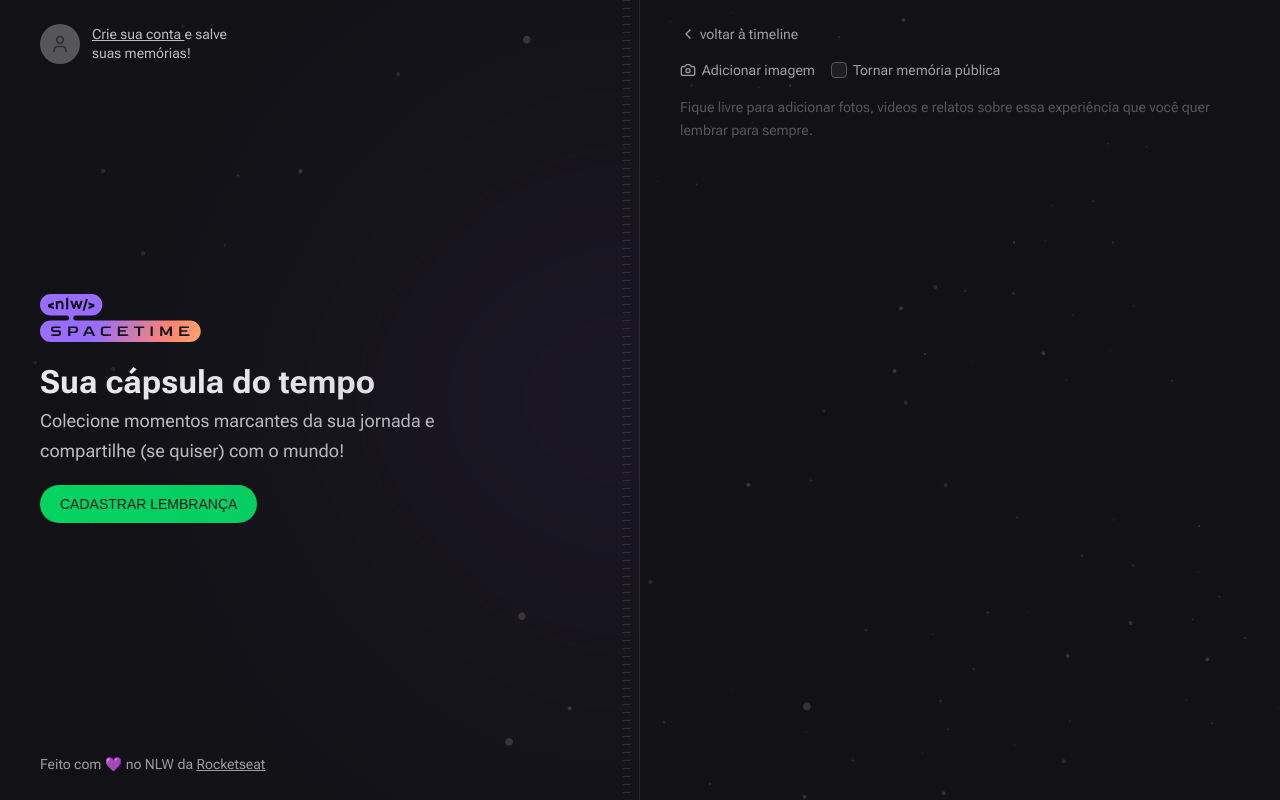
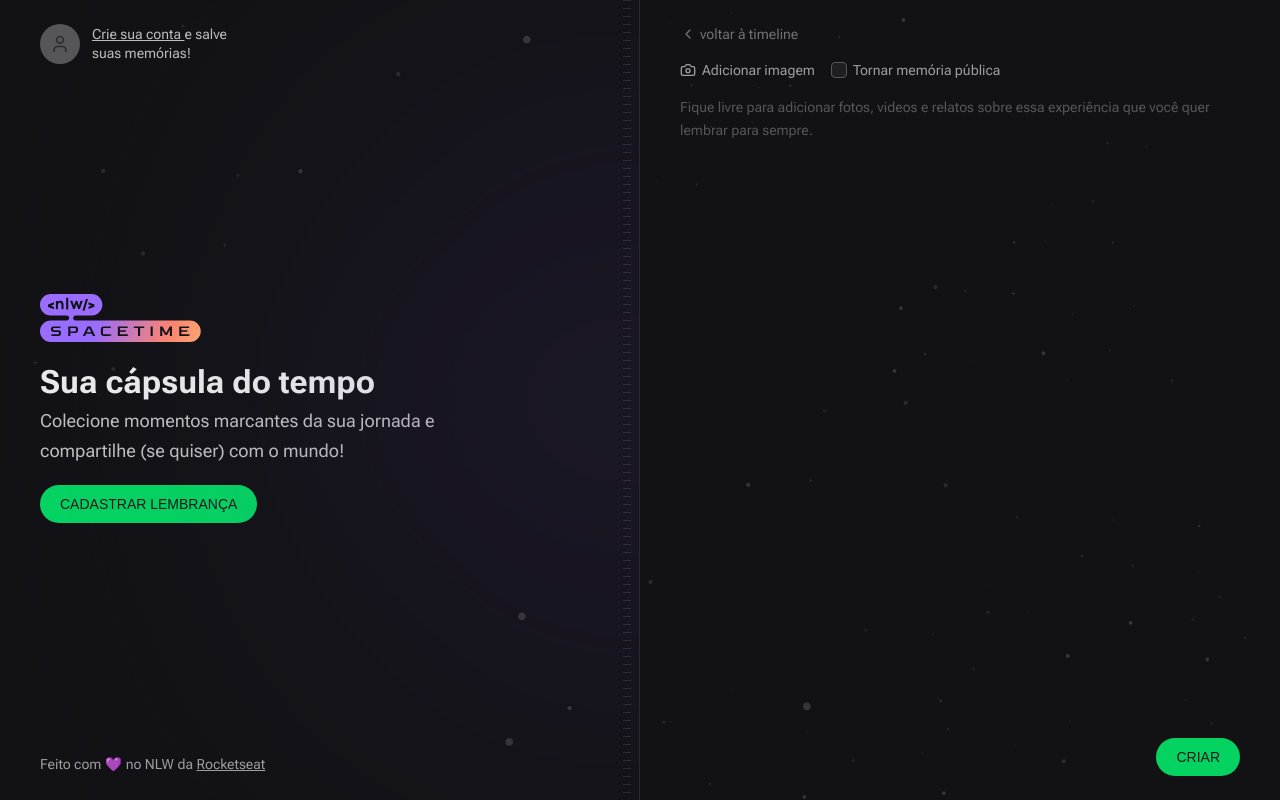
Before and after one commit to LucasLuccaCode/spacetime-next, a Next.js app: page /memories/new in a window 1280 px wide. Built offline with nearby package versions, Linux system fonts and the light colour scheme; no server answers; a web font is replaced by a local one.

Commit message:
feat: implement memory creation

```diff
--- a/package.json
+++ b/package.json
@@ -17,6 +17,7 @@
     "axios": "^1.4.0",
     "eslint": "8.40.0",
     "eslint-config-next": "13.4.2",
+    "js-cookie": "^3.0.5",
     "jwt-decode": "^3.1.2",
     "lucide-react": "^0.219.0",
     "next": "13.4.2",
@@ -28,6 +29,7 @@
   },
   "devDependencies": {
     "@rocketseat/eslint-config": "^1.2.0",
+    "@types/js-cookie": "^3.0.3",
     "prettier-plugin-tailwindcss": "^0.3.0"
   }
 }
--- a/src/app/memories/new/page.tsx
+++ b/src/app/memories/new/page.tsx
@@ -1,51 +1,21 @@
-import { MediaPicker } from '@/components/MediaPicker'
-import { Camera, ChevronLeft } from 'lucide-react'
 import Link from 'next/link'
+
+import { ChevronLeft } from 'lucide-react'
+
+import { NewMemoryForm } from '@/components/NewMemoryForm'
 
 export default function NewMemory() {
   return (
     <div className="flex flex-1 flex-col gap-4">
       <Link
         href="/"
-        className="flex items-center gap-1 text-sm text-gray-200 hover:text-gray-100"
+        className="flex items-center gap-1 text-sm text-gray-300 hover:text-gray-200"
       >
         <ChevronLeft className="h-4 w-4" />
         voltar à timeline
       </Link>
 
-      <form className="flex flex-1 flex-col gap-2">
-        <div className="flex items-center gap-4">
-          <label
-            htmlFor="media"
-            className="flex cursor-pointer items-center gap-1.5 text-sm text-gray-200 hover:text-gray-100"
-          >
-            <Camera className="h-4 w-4" />
-            Adicionar imagem
-          </label>
-
-          <label
-            htmlFor="isPublic"
-            className="flex  items-center gap-1.5 text-sm text-gray-200 hover:text-gray-100"
-          >
-            <input
-              type="checkbox"
-              name="isPublic"
-              id="isPublic"
-              className="h-4 w-4 rounded border-gray-400 bg-gray-700 text-purple-500"
-            />
-            Tornar memória pública
-          </label>
-        </div>
-
-        <MediaPicker />
-
-        <textarea
-          name="content"
-          spellCheck={false}
-          className="w-full flex-1 resize-none rounded border-0 bg-transparent p-0 text-sm leading-relaxed text-gray-50 placeholder:text-gray-400 focus:ring-0"
-          placeholder="Fique livre para adicionar fotos, videos e relatos sobre essa experiência que você quer lembrar para sempre."
-        />
-      </form>
+      <NewMemoryForm />
     </div>
   )
 }
--- a/src/components/EmptyMemories.tsx
+++ b/src/components/EmptyMemories.tsx
@@ -5,7 +5,7 @@
         Você ainda não criou nenhuma lembrança, comece a{' '}
         <a href="#" className="hover:text-gray-50">
           criar agora
-        </a>{' '}
+        </a>
       </p>
     </div>
   )
--- a/src/components/MediaPicker.tsx
+++ b/src/components/MediaPicker.tsx
@@ -22,8 +22,8 @@
       <input
         onChange={handleMediaSelected}
         type="file"
-        name="media"
-        id="media"
+        name="coverUrl"
+        id="coverUrl"
         className="invisible h-0 w-0"
       />
 
--- /dev/null
+++ b/src/components/NewMemoryForm.tsx
@@ -0,0 +1,92 @@
+'use client'
+
+import { FormEvent } from 'react'
+import { useRouter } from 'next/navigation'
+import Cookie from 'js-cookie'
+
+import { Camera } from 'lucide-react'
+
+import { api } from '@/lib/api'
+
+import { MediaPicker } from './MediaPicker'
+
+export function NewMemoryForm() {
+  const router = useRouter()
+
+  const handleCreateMemory = async (event: FormEvent<HTMLFormElement>) => {
+    event.preventDefault()
+
+    const formData = new FormData(event.currentTarget)
+    let { coverUrl, content, isPublic } = Object.fromEntries(formData)
+
+    if (coverUrl) {
+      const uploadFormData = new FormData()
+      uploadFormData.set('file', coverUrl)
+
+      const uploadResponse = await api.post('/upload', uploadFormData)
+
+      coverUrl = uploadResponse.data.fileURL
+    }
+
+    const token = Cookie.get('token')
+
+    await api.post(
+      '/memories',
+      {
+        coverUrl: coverUrl || '',
+        content,
+        isPublic,
+      },
+      {
+        headers: {
+          Authorization: `Bearer ${token}`,
+        },
+      },
+    )
+
+    router.push('/')
+  }
+
+  return (
+    <form onSubmit={handleCreateMemory} className="flex flex-1 flex-col gap-2">
+      <div className="flex flex-wrap items-center  gap-4">
+        <label
+          htmlFor="coverUrl"
+          className="flex cursor-pointer items-center gap-1.5 text-sm text-gray-200 hover:text-gray-100"
+        >
+          <Camera className="h-4 w-4" />
+          Adicionar imagem
+        </label>
+
+        <label
+          htmlFor="isPublic"
+          className="flex  items-center gap-1.5 text-sm text-gray-200 hover:text-gray-100"
+        >
+          <input
+            type="checkbox"
+            name="isPublic"
+            id="isPublic"
+            className="h-4 w-4 rounded border-gray-400 bg-gray-700 text-purple-500"
+          />
+          Tornar memória pública
+        </label>
+      </div>
+
+      <MediaPicker />
+
+      <textarea
+        name="content"
+        spellCheck={false}
+        className="w-full flex-1 resize-none rounded border-0 bg-transparent p-0 text-sm leading-relaxed text-gray-50 placeholder:text-gray-400 focus:ring-0"
+        placeholder="Fique livre para adicionar fotos, videos e relatos sobre essa experiência que você quer lembrar para sempre."
+      />
+
+      <button
+        type="submit"
+        className="inline-block self-end rounded-full bg-green-500 px-5 py-3 font-alt text-sm uppercase leading-none text-zinc-900 transition-colors hover:bg-green-600"
+      >
+        Criar
+      </button>
+    </form>
+  )
+}
```
Also changed, not shown: 1 other file (tests, documents, lock files or other folders).
